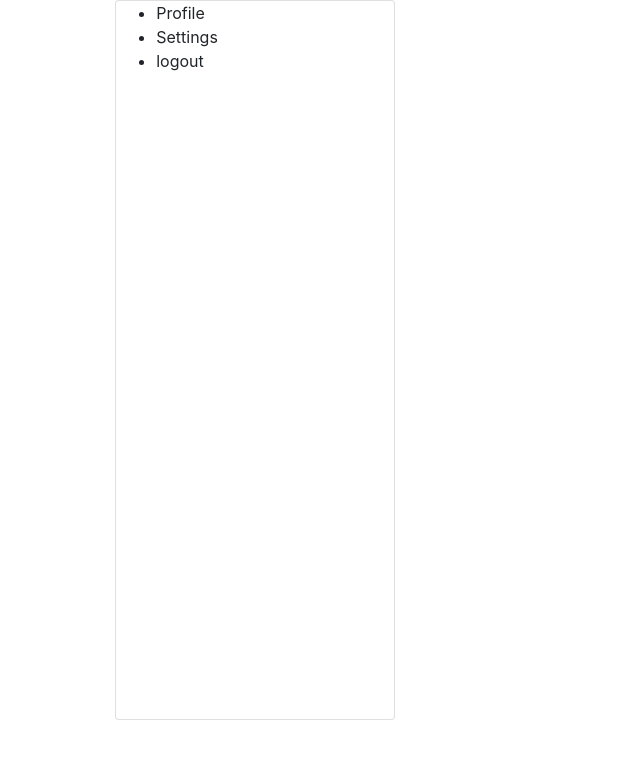
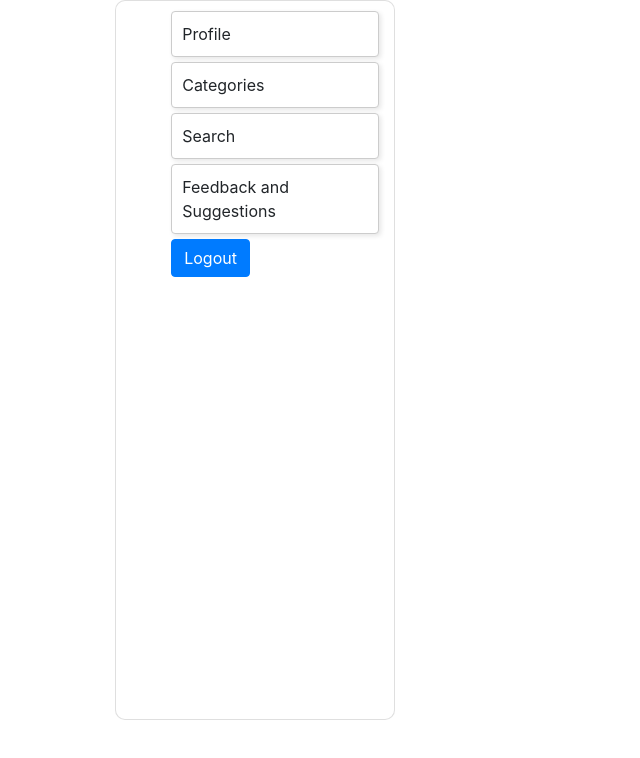
Before and after one commit to Vansh2204/RECIPESHARING-WEBAPP-FRONTEND, a React (Create React App) app: page /recipes in a window 1280 px wide. Shown: the top 758 px of the page, without its empty margins (0-640 px from the left). Built offline with nearby package versions, Linux system fonts and the light colour scheme; no server answers.

Commit message:
Authentication

```diff
--- a/src/App.css
+++ b/src/App.css
@@ -32,17 +32,19 @@
   from {
     transform: rotate(0deg);
   }
+
   to {
     transform: rotate(360deg);
   }
 }
 
-.container-sidebar{
+.container-sidebar {
   position: absolute;
   display: flex;
   width: 35vh;
   height: 90vh;
   margin-left: 9%;
+  border-radius: 10px;
 }
 
 
@@ -50,7 +52,7 @@
 
 
 @media screen and (min-width:160px) and (max-width:980px) {
-  .elements{
+  .elements {
     width: 96%;
     float: right;
     margin: 2%;
@@ -61,65 +63,78 @@
 
 }
 
-@media  screen and (min-width:160px) and (max-width:900px) {
-  .postimage{
+@media screen and (min-width:160px) and (max-width:900px) {
+  .postimage {
     width: 96%;
     margin: 2%;
   }
-  .postbody{
+
+  .postbody {
     width: 100%;
   }
 
 }
 
 .content{
-  margin: 2%;
-  /* float: left;
-  justify-content: center;
-  align-items: center;
-  position: relative;
-  width: fit-content; */
-  /* display: grid;
-  flex-direction: column;
-  align-items: center;
-  grid-template-areas: "Left_Sidebar Content Right_Sidebar ";
-  display: flex; */
-  width: 100%;
-  justify-content: center;
-  border-radius: 8px;
-  text-align: center;
-  display: flex;
-  flex-direction: column;
+  width: 90vh;
+  margin-left: 100px;
+  height: 50vh;
+}
 
 
 
+.recipecontent {
+  display: flex;
+  float: right;
+  height: 50vh;
 }
 
-.recipecontent{
-  float: left;
-  display: flex;
-  margin-right: 65%;
-  width: fit-content;
-
-
-}
-
-.homecomponent{
+.homecomponent {
   display: grid;
   grid-template-areas: "Left_Sidebar Content Right_Sidebar ";
   display: flex;
   column-gap: 25px;
 }
 
+ul.sidebar-list{
+  list-style: none;
+  margin-top: 10px;
+
+}
 
 
-@media  screen and (min-width:160px) and (max-width:600px) {
-  .content{
+ul.sidebar-list li {
+  padding: 10px;
+  margin-bottom: 5px;
+  background-color: #fff;
+  border: 1px solid #ccc;
+  border-radius: 4px;
+  box-shadow: 2px 2px 5px rgba(0, 0, 0, 0.1);
+  transition: background-color 0.3s;
+  display: flex;
+  flex-direction: column;
+  width: 100%;
+  cursor:pointer
+}
+.sidebar-list Link{
+  color: black;
+}
+
+ul.sidebar-list li:hover {
+  background-color: rgb(174, 155, 119);
+  color: white;
+}
+
+
+
+@media screen and (min-width:160px) and (max-width:600px) {
+  .content {
     width: 96%;
     margin: 2%;
 
   }
-  .recipecontent{
+
+  .recipecontent {
     width: fit-content;
   }
 
--- a/src/Components/Content.js
+++ b/src/Components/Content.js
@@ -23,9 +23,9 @@ export function Content() {
 
             <>
 
-{/* <div><h1>Content</h1></div> */}
+                {/* <div><h1>Content</h1></div> */}
 
-            {/* <div class="card-container container-fluid ">
+                {/* <div class="card-container container-fluid ">
                 <div class="content mx-auto float-left">
                     <img src="..." class="card-img-top" alt="..." />
                     <div class="card-body">
@@ -38,8 +38,9 @@ export function Content() {
 
 
                 </div> */}
-                <div className="background"></div>
-                    <div class="content col-5 card mx-auto">
+
+
+                    {/* <div class="content card mx-auto">
                         <div class="username card-body">
                             <p class="card-title float-left">{item.UserName}</p>
                         </div>
@@ -49,7 +50,24 @@ export function Content() {
                         <img src={item.RecipeImage} class="card-img-top " alt="..." style={{ height: "55vh", width: "70vh" }} />
                         </div>
 
+                    </div>  */}
+             <div className="background"></div>
+
+                <div class="mb-3 mt-5 mx-auto card content" >
+                    <div class="row">
+                    <div class="col-md-8">
+                            <div class="card-body">
+                                <h5 class="card-title">{item.UserName}</h5>
+                                <p class="card-text">This is a wider card with supporting text below as a natural lead-in to additional content. This content is a little bit longer.</p>
+                                <p class="card-text"><small class="text-body-secondary">Last updated 3 mins ago</small></p>
+                            </div>
+                        </div>
+                        <div class="recipecontent col-4">
+                            <img src={item.RecipeImage} class="float-right img-fluid " alt="..."/>
+                        </div>
+
                     </div>
+                </div>
             </>
         )
 
--- a/src/Components/Homepage.js
+++ b/src/Components/Homepage.js
@@ -1,9 +1,20 @@
 import React from "react"
 import {useAuth0} from "@auth0/auth0-react";
 import {Content} from './Content'
+import { useNavigate } from "react-router-dom";
 
 export function Homepage() {
     const {loginWithRedirect,isAuthenticated,logout} = useAuth0();
+    const navigate = useNavigate();
+
+    const hadlelogin=async ()=>{
+        await loginWithRedirect();
+        navigate('/recipes');
+
+    }
+
+
+
     return (
         <>
             <div className="background"></div>
@@ -11,8 +22,9 @@ export function Homepage() {
                 <div className="text-center animated fadeIn">
                     <h2 class="head card-text">Discover and Share Amazing Recipes</h2>
                     <h3 class="tag card-text">Join the Community of Cooks</h3>
-
-                {isAuthenticated ? (<button class="btn btn-primary" onClick={(e)=>logout()}>Logout</button>) :    (<button className="btn btn-success btn-lg mx-2 animated bounceIn" onClick={(e)=>loginWithRedirect()}>Login or SignUp</button>)}
+                  {/* <button class="btn btn-success"onClick={hadlelogin}>Login or Signup</button> */}
+                {isAuthenticated ? (
+                    navigate('/recipes')) :    (<button className="btn btn-success btn-lg mx-2 animated bounceIn" onClick={async (e)=>await loginWithRedirect()}>Login or SignUp</button>)}
                 </div>
             </div>
         </>
--- a/src/Components/Left_Sidebar.js
+++ b/src/Components/Left_Sidebar.js
@@ -1,20 +1,28 @@
 import React, { useState } from "react"
 import { NavLink } from 'react-router-dom';
 import { Link, Outlet } from "react-router-dom";
-
+import { useAuth0 } from "@auth0/auth0-react";
+import { useNavigate } from "react-router-dom";
 
 export function Left_Sidebar() {
+
+    const {logout} = useAuth0();
+    const navigate = useNavigate();
 
 
 
     return (
         <>
-            <div className="card container-sidebar">
+            <div className="card container-sidebar col-6">
                 <nav>
-                    <ul>
+                    <ul class="sidebar-list">
                         <li>Profile</li>
-                        <li>Settings</li>
-                        <li>logout</li>
+                        <li>Categories</li>
+                        <li>Search</li>
+                        <li>Feedback and Suggestions</li>
+                        <button class="btn btn-primary" onClick={()=>logout() && navigate('/')}>Logout</button>
+
+
                     </ul>
                 </nav>
                 </div>
--- a/src/index.css
+++ b/src/index.css
@@ -20,7 +20,7 @@ code {
 
 .background {
   /* background-color:#F0E68C; */
-  background-image: url(bg1.jpg);
+  background-image: url(bg3.jpg);
   position: fixed;
   background-position: center;
   top: 0;
@@ -33,7 +33,7 @@ code {
 
 .card {
   position: relative;
-  overflow: auto;
+
 
 }
 .elements {
--- a/src/index.js
+++ b/src/index.js
@@ -11,7 +11,6 @@ import { Right_Sidebar } from './Components/Right_Sidebar';
 import { Content } from './Components/Content';
 import { Description } from './Components/Description';
 import { Homepage } from './Components/Homepage';
-import { Home } from './Components/Home';
 import { Profile } from './Components/Profile';
 import { Header } from './Components/Header';
 const root = ReactDOM.createRoot(document.getElementById('root'));
@@ -22,7 +21,7 @@ root.render(
     {/* <Right_Sidebar/>
   <Left_Sidebar/>
   <Content/> */}
-   {/* <Auth0Provider
+   <Auth0Provider
       domain="dev-bd8wav35g7x84rej.us.auth0.com"
       clientId="UFNnS5WvcIVdqXYpqTPlBgsb0eiyvpBH"
       authorizationParams={{
@@ -30,12 +29,11 @@ root.render(
 
       }}
 
-    > */}
+    >
     <BrowserRouter>
     {/* <Left_Sidebar> */}
       <Routes>
-
-        {/* <Route path='/' element={<Homepage/>}></Route> */}
+        <Route path='/' element={<Homepage/>}></Route>
         <Route path='/' element={<Left_Sidebar/>}>
         <Route path='/recipes' element={<Content />}></Route>
         <Route path='/profile' element={<Profile />}></Route>
@@ -46,7 +44,7 @@ root.render(
       </Routes>
 {/* </Left_Sidebar> */}
     </BrowserRouter>
-    {/* </Auth0Provider> */}
+    </Auth0Provider>
   </>
 
 );
```
Also changed, not shown: src/bg2.jpeg (added), src/bg3.jpg (added).
